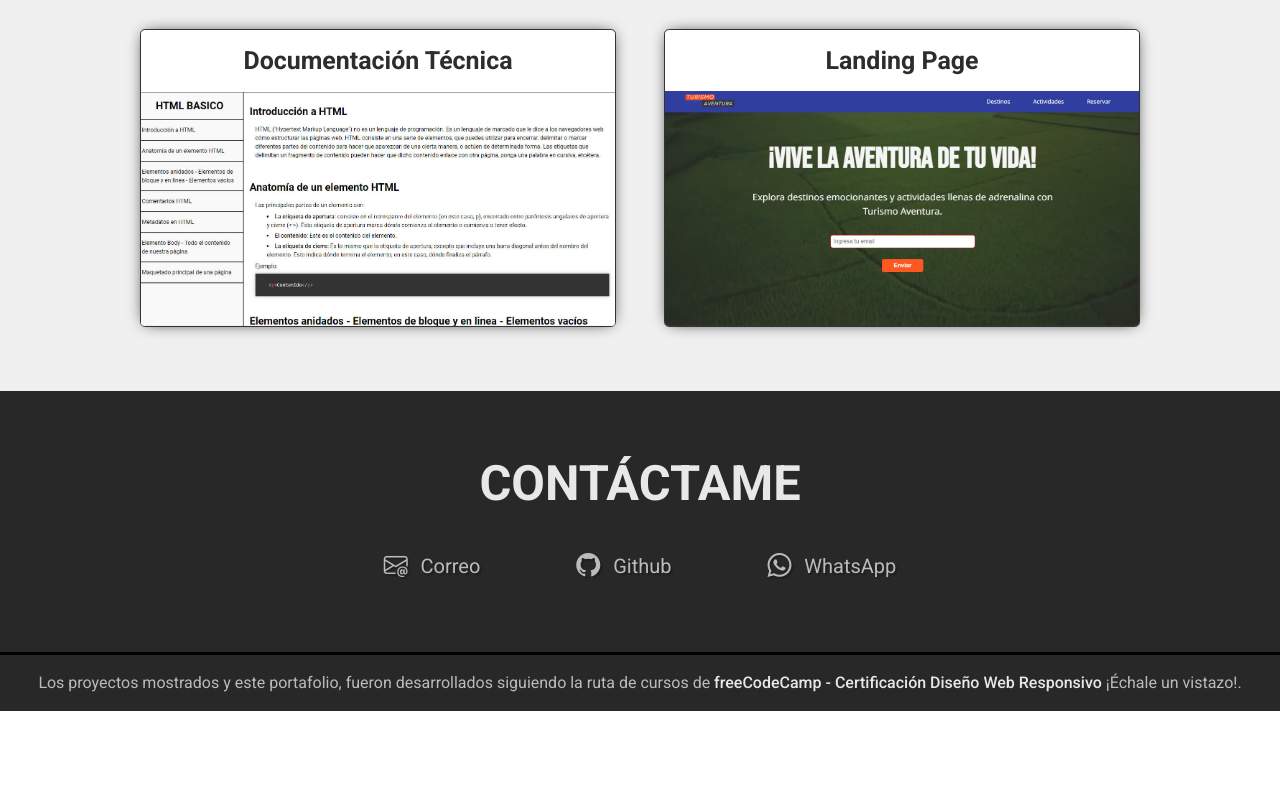
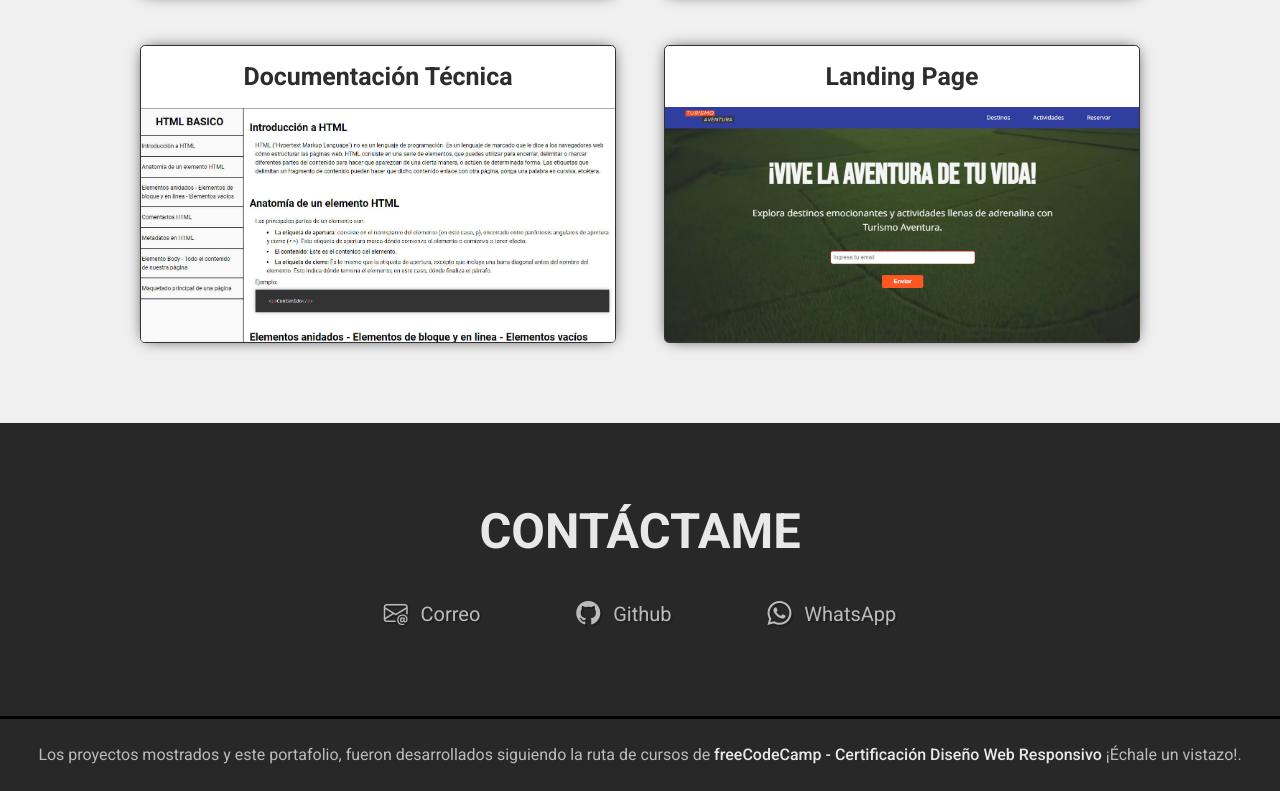
Before and after one commit to samuelgomez05/Proyectos-FreeCodeCamp, a plain HTML site: page Proyecto_PortafolioPersonal/index.html in a window 1280 px wide. Shown: the part 1269-2060 px from the top of the page. Before the commit the page ends 1980 px from the top, so only its background shows below. Drawn offline with nearby package versions, Linux system fonts and the light colour scheme.

Commit message:
cambios en responsive

```diff
--- a/Proyecto_PortafolioPersonal/styles.css
+++ b/Proyecto_PortafolioPersonal/styles.css
@@ -321,8 +321,14 @@ a {
         padding: 2rem;
     }
 
+    /* SECTIONS */
+    .section {
+        padding: 5rem 1rem;
+        scroll-margin-top: 1.5rem;
+    }
+
     /* FOOTER */
     .footer {
-        padding: 1rem 2rem;
+        padding: 1.5rem 2rem;
     }
 }
```
